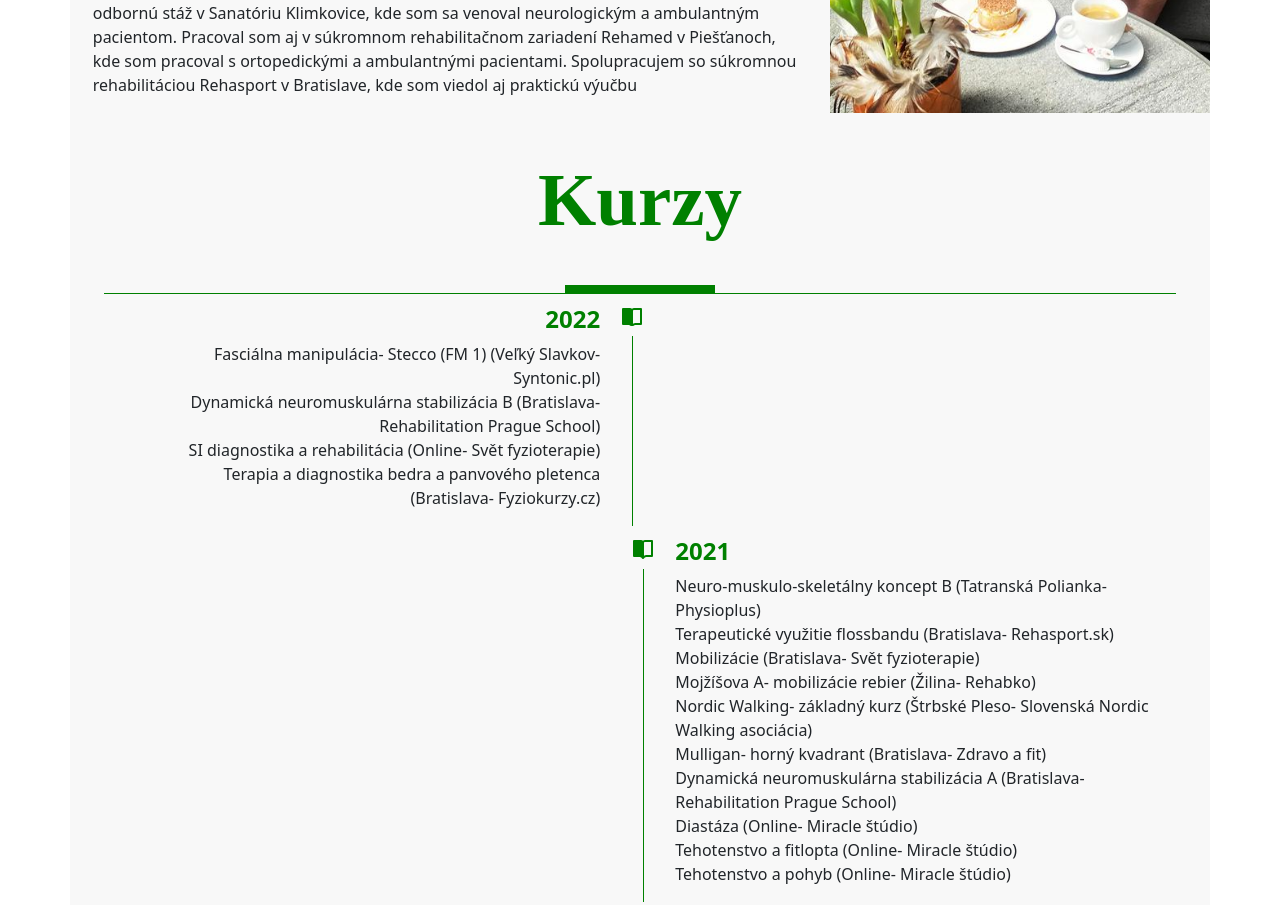
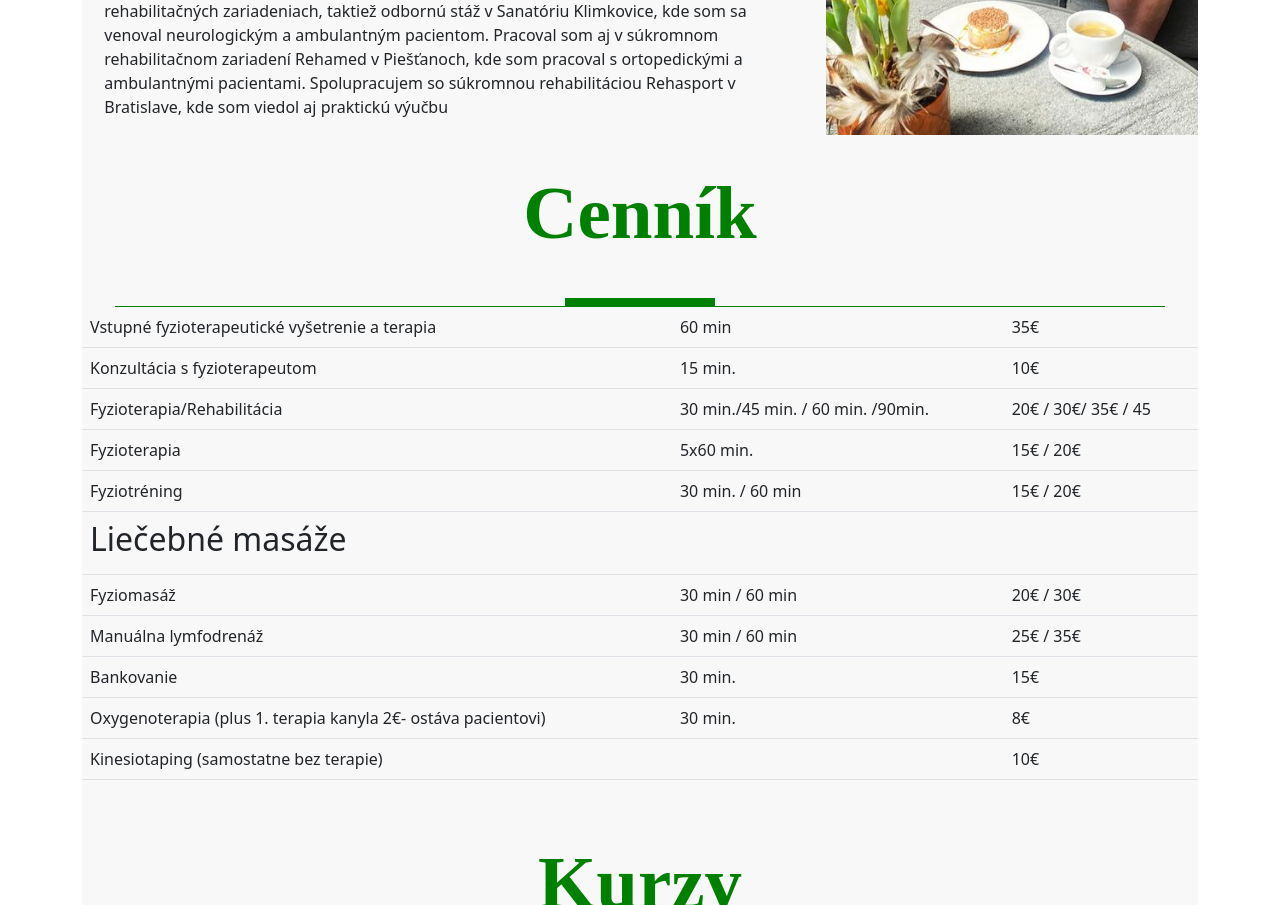
Before and after one commit to Stanislav453/KristianMichalec, a plain HTML site: page index.html in a window 1280 px wide. Shown: the part 1060-1965 px from the top of the page. Drawn offline with nearby package versions, Linux system fonts and the light colour scheme.

Commit message:
Pridal som cennik Block

```diff
--- a/index.html
+++ b/index.html
@@ -9,7 +9,7 @@
   </head>
   <body>
     <div class="background-line"></div>
-    <div class="container g-0">  <!-- Začiatok stránky -->
+    <div class="container">  <!-- Začiatok stránky -->
       <!-- HEADER BLOCK =============================================================== -->
         <div class="row mt-5 g-0">
             <div class="col-4 header-left"><img src="img/ordinacia.jfif" alt="ordinacia" width="500" height="550"></div>
@@ -41,6 +41,73 @@
             Absolvoval som prax v rôznych nemocničných oddeleniach a v rehabilitačných zariadeniach, taktiež odbornú stáž v Sanatóriu Klimkovice, kde som sa venoval neurologickým a ambulantným pacientom. Pracoval som aj v súkromnom rehabilitačnom zariadení Rehamed v Piešťanoch, kde som pracoval s ortopedickými a ambulantnými pacientami. Spolupracujem so súkromnou rehabilitáciou Rehasport v Bratislave, kde som viedol aj praktickú výučbu </p></div>
           <div class="col-4 about-right"><img src="img/kristian.jfif" alt="kristian"></div>
         </div>
+                <!-- ====== CENNÍK BLOCK =========================================== -->
+                <div class="row g-0">
+                  <div class="col-12 cennik-block">
+                    <header class="second-header">
+                      <h2>Cenník</h2>
+                    </header>
+                    <div class="table-responsive-sm">
+                      <table class="table">
+                        <tr>
+                          <td>Vstupné fyzioterapeutické vyšetrenie a terapia</td>
+                          <td>60 min</td>
+                          <td>35€</td>
+                        </tr>
+                        <tr>
+                          <td>Konzultácia s fyzioterapeutom</td>
+                          <td>15 min.</td>
+                          <td>10€</td>
+                        </tr>
+                        <tr>
+                          <td>Fyzioterapia/Rehabilitácia</td>
+                          <td>30 min./45 min. / 60 min. /90min.</td>
+                          <td>20€ / 30€/ 35€ / 45</td>
+                        </tr>
+                        <tr>
+                          <td>Fyzioterapia </td>
+                          <td>5x60 min.</td>
+                          <td>15€ / 20€</td>
+                        </tr>
+                        <tr>
+                          <td>Fyziotréning</td>
+                          <td>30 min. / 60 min</td>
+                          <td>15€ / 20€ </td>
+                        </tr>
+                        <tr>
+                          <td><h2> Liečebné masáže</h2></td>
+                          <td></td>
+                          <td></td>
+                        </tr>
+                        <tr>
+                          <td>Fyziomasáž</td>
+                          <td>30 min / 60 min </td>
+                          <td>20€ / 30€</td>
+                        </tr>
+                        <tr>
+                          <td>Manuálna lymfodrenáž</td>
+                          <td>30 min / 60 min</td>
+                          <td>25€ / 35€</td>
+                        </tr>
+                        <tr>
+                          <td>Bankovanie</td>
+                          <td>30 min.</td>
+                          <td>15€</td>
+                        </tr>
+                        <tr>
+                          <td>Oxygenoterapia (plus 1. terapia kanyla 2€- ostáva pacientovi)</td>
+                          <td>30 min.</td>
+                          <td>8€</td>
+                        </tr>
+                        <tr>
+                          <td>Kinesiotaping (samostatne bez terapie)</td>
+                          <td></td>
+                          <td>10€</td>
+                        </tr>
+                      </table>
+                    </div>
+                  </div>
+                </div>
         <div class="row g-0">
           <!-- KURZY BLOCK =================================================== -->
           <div class="col-12 kurz-block">
@@ -148,14 +215,6 @@
     </div>
           </div>
         </div>
-        <!-- ====== CENNÍK BLOCK =========================================== -->
-        <div class="row">
-          <div class="col-12 cennik-block">
-            <header class="second-header">
-              <h2>Cenník</h2>
-            </header>
-          </div>
-        </div>
     </div> <!-- Koniec stránky -->
 
 
```
